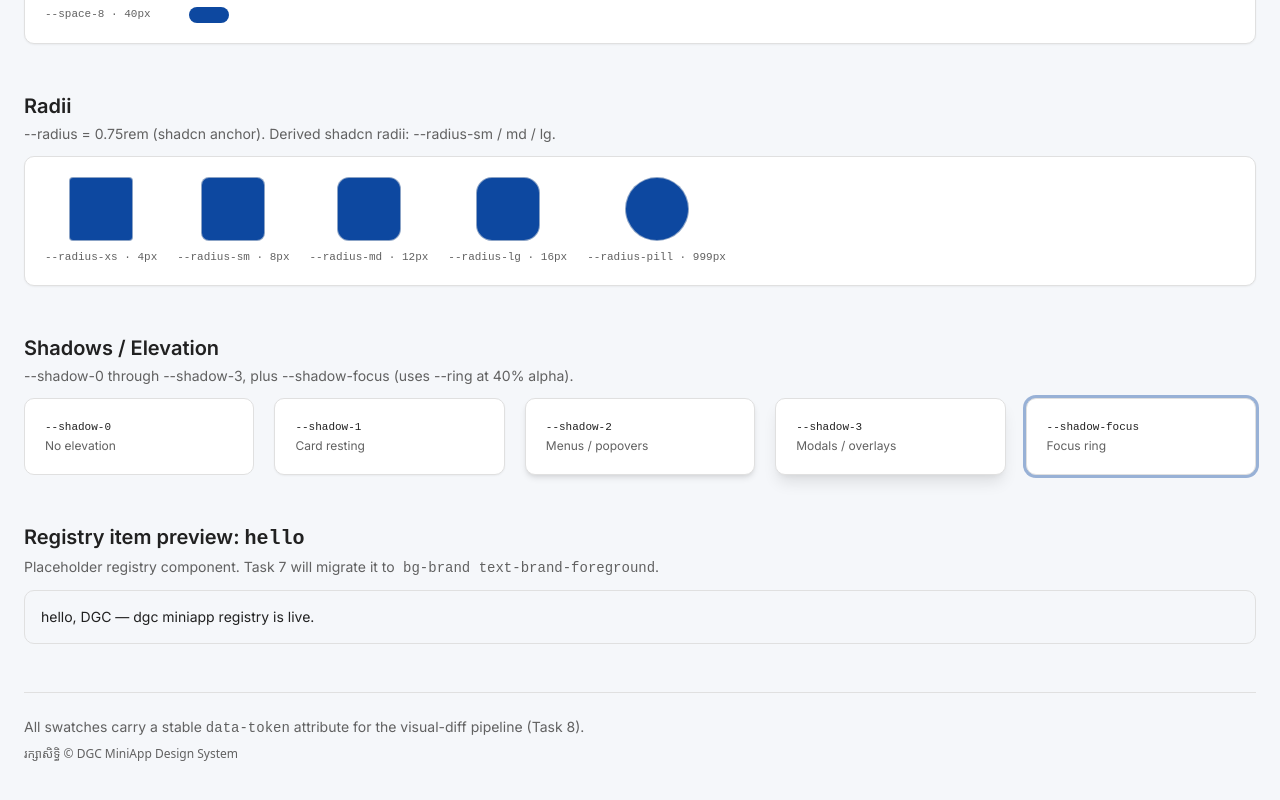
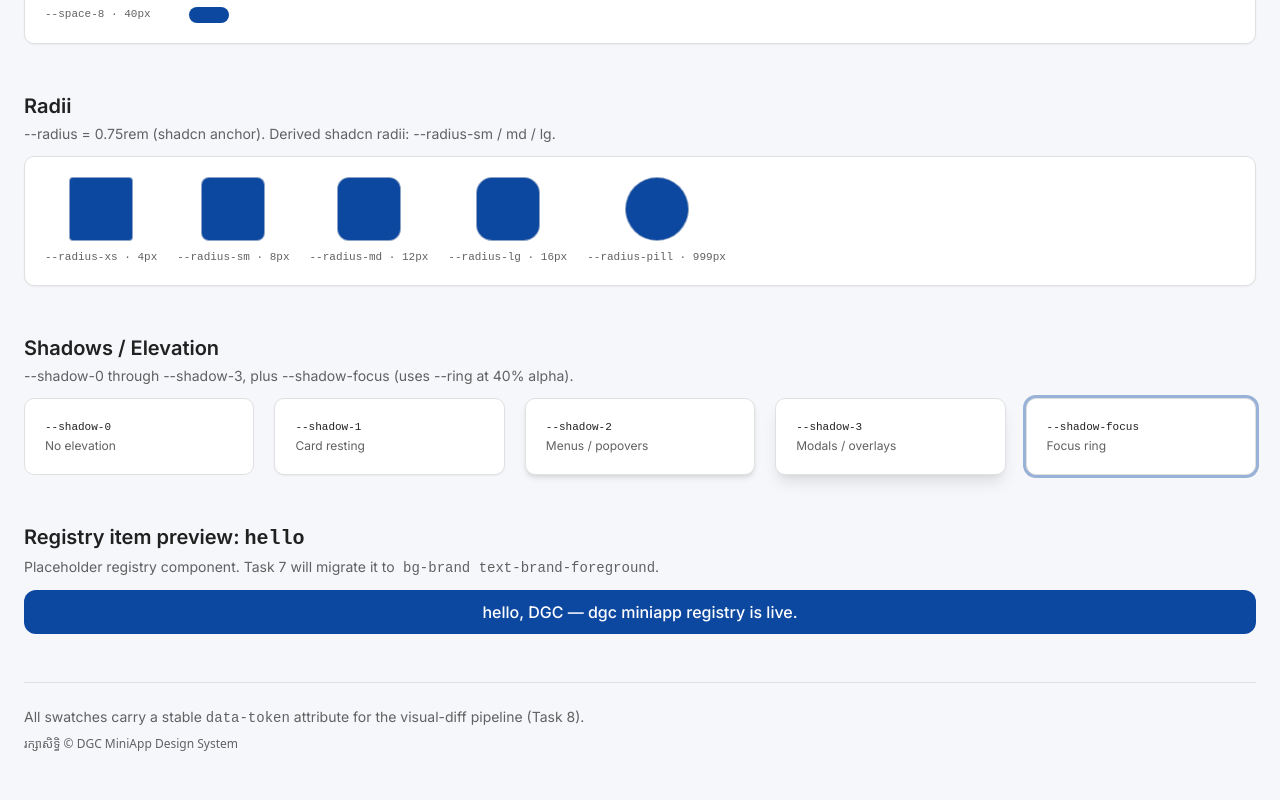
Before and after one commit to dg-superapp/design-system, a Next.js app: page / in a window 1280 px wide. Shown: the part 3089-3889 px from the top of the page. Built offline with nearby package versions, Linux system fonts and the light colour scheme; a web font is replaced by a local one.

Commit message:
feat(2-theme): port hello to bg-brand + registryDependencies dgc-theme

```diff
--- a/registry.json
+++ b/registry.json
@@ -111,9 +111,9 @@
       "name": "hello",
       "type": "registry:ui",
       "title": "Hello World (pipeline placeholder)",
-      "description": "Phase 1 placeholder — validates the shadcn build + GH Pages deploy pipeline. Remove in Phase 2.",
+      "description": "Phase 1 placeholder — validates the shadcn build + GH Pages deploy pipeline. Phase 2 migrates it to dgc-theme tokens (bg-brand) as proof-of-concept for R3.5.",
       "dependencies": [],
-      "registryDependencies": [],
+      "registryDependencies": ["dgc-theme"],
       "files": [
         {
           "path": "registry/hello/hello.tsx",
--- a/registry/hello/hello.tsx
+++ b/registry/hello/hello.tsx
@@ -1,18 +1,48 @@
 import * as React from "react";
 
-export interface HelloProps extends React.HTMLAttributes<HTMLDivElement> {
+export interface HelloProps extends React.ButtonHTMLAttributes<HTMLButtonElement> {
+  /** Greeting target. Defaults to `"world"`. */
   name?: string;
 }
 
-export function Hello({ name = "world", className, ...props }: HelloProps) {
+/**
+ * Phase 2 — migrated to DGC theme tokens (R3.5, D1).
+ *
+ * Styling is expressed entirely in `dgc-theme` utilities — no hardcoded
+ * colors. A consumer who runs `npx shadcn@latest add dgc-theme` gets the
+ * brand palette automatically because `registry-item.json` lists
+ * `registryDependencies: ["dgc-theme"]`.
+ *
+ * Utilities applied:
+ *  - `bg-brand text-brand-foreground` — DGC Cambodia blue CTA + on-brand text
+ *  - `hover:bg-brand-hover active:bg-brand-press` — interactive states
+ *  - `focus-visible:ring-ring` — focus outline via semantic ring token
+ *  - `rounded-[var(--radius)]` — shadcn v4 radius anchor (0.75rem)
+ *  - `h-11 px-4 font-medium` — WCAG touch target + type weight
+ */
+export function Hello({
+  name = "world",
+  className,
+  ...props
+}: HelloProps) {
   return (
-    <div
-      className={["rounded-md border bg-background p-4 text-foreground", className]
+    <button
+      type="button"
+      className={[
+        "inline-flex items-center justify-center gap-2 whitespace-nowrap",
+        "bg-brand text-brand-foreground",
+        "hover:bg-brand-hover active:bg-brand-press",
+        "focus-visible:outline-none focus-visible:ring-2 focus-visible:ring-ring focus-visible:ring-offset-2 focus-visible:ring-offset-background",
+        "rounded-[var(--radius)] px-4 h-11 font-medium",
+        "transition-colors",
+        "disabled:pointer-events-none disabled:opacity-50",
+        className,
+      ]
         .filter(Boolean)
         .join(" ")}
       {...props}
     >
-      <p className="text-sm">hello, {name} — dgc miniapp registry is live.</p>
-    </div>
+      hello, {name} — dgc miniapp registry is live.
+    </button>
   );
 }
--- a/registry/hello/registry-item.json
+++ b/registry/hello/registry-item.json
@@ -3,9 +3,9 @@
   "name": "hello",
   "type": "registry:ui",
   "title": "Hello World (pipeline placeholder)",
-  "description": "Phase 1 placeholder — validates the shadcn build + GH Pages deploy pipeline. Remove in Phase 2.",
+  "description": "Phase 1 placeholder — validates the shadcn build + GH Pages deploy pipeline. Phase 2 migrates it to dgc-theme tokens (bg-brand) as proof-of-concept for R3.5.",
   "dependencies": [],
-  "registryDependencies": [],
+  "registryDependencies": ["dgc-theme"],
   "files": [
     {
       "path": "registry/hello/hello.tsx",
```
Also changed, not shown: 1 other file (tests, documents, lock files or other folders).
